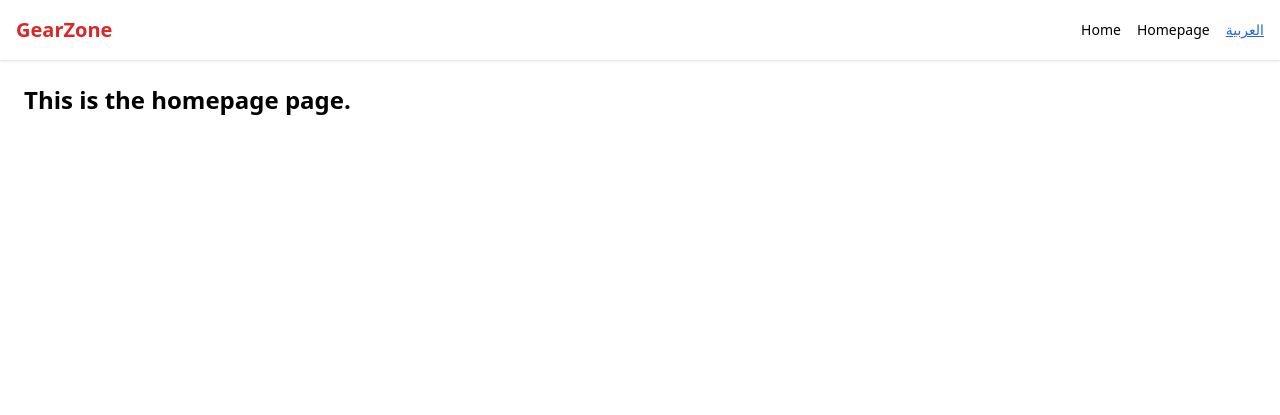
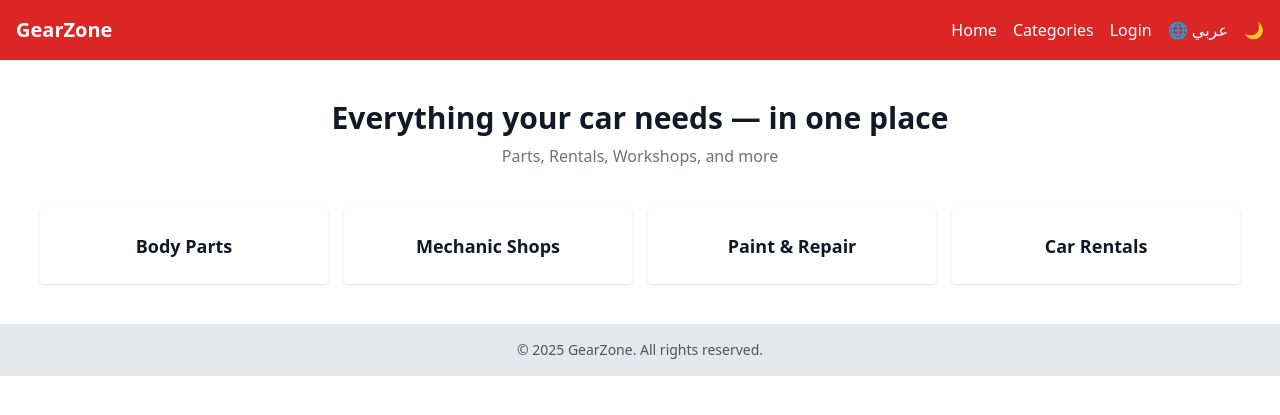
Before and after one commit to AtefOmar998/gearzone-flask, a Flask app: page /?lang=en&theme=light in a window 1280 px wide. Shown: the top 415 px of the page. Run offline with Flask 3, Linux system fonts and the light colour scheme; some libraries are stand-ins or nearby versions.

Commit message:
Added homepage with language and theme support

```diff
--- a/app.py
+++ b/app.py
@@ -3,7 +3,7 @@ from flask import Flask, render_template, request
 app = Flask(__name__)
 
 @app.route('/')
-def homepage():
+def home():
     lang = request.args.get('lang', 'en')
     theme = request.args.get('theme', 'light')
     return render_template('index.html', lang=lang, theme=theme)
--- a/templates/index.html
+++ b/templates/index.html
@@ -1,23 +1,56 @@
 <!DOCTYPE html>
 <html lang="{{ lang }}" dir="{{ 'rtl' if lang == 'ar' else 'ltr' }}">
 <head>
-  <meta charset="UTF-8" />
-  <title>GearZone - homepage</title>
-  <script src="https://cdn.tailwindcss.com"></script>
+    <meta charset="UTF-8" />
+    <title>GearZone - Home</title>
+    <script src="https://cdn.tailwindcss.com"></script>
 </head>
-<body class="{{ 'bg-white text-black' if theme == 'light' else 'bg-gray-900 text-white' }} font-sans">
-  <nav class="shadow p-4 flex justify-between items-center {{ 'bg-white' if theme == 'light' else 'bg-gray-800' }}">
-    <h1 class="text-xl font-bold text-red-600">GearZone</h1>
-    <ul class="flex gap-4 text-sm">
-      <li><a href="/?lang={{ lang }}&theme={{ theme }}">{{ 'Home' if lang == 'en' else 'الرئيسية' }}</a></li>
-      <li><a href="/homepage?lang={{ lang }}&theme={{ theme }}">{{ 'Homepage' if lang == 'en' else 'homepage' }}</a></li>
-      <li><a href="/?lang={{ 'ar' if lang == 'en' else 'en' }}&theme={{ theme }}" class="text-blue-600 underline">
-        {{ 'العربية' if lang == 'en' else 'English' }}
-      </a></li>
-    </ul>
-  </nav>
-  <section class="p-6">
-    <h2 class="text-2xl font-bold">{{ 'This is the homepage page.' if lang == 'en' else 'هذه صفحة homepage' }}</h2>
-  </section>
+<body class="{{ 'dark' if theme == 'dark' else 'bg-white text-gray-900' }} transition duration-300">
+    <nav class="bg-red-600 p-4 flex justify-between items-center text-white">
+        <h1 class="text-xl font-bold">GearZone</h1>
+        <ul class="flex gap-4">
+            <li><a href="?lang={{ lang }}&theme={{ theme }}">Home</a></li>
+            <li><a href="#">Categories</a></li>
+            <li><a href="#">Login</a></li>
+            <li><a href="?lang={{ 'ar' if lang == 'en' else 'en' }}&theme={{ theme }}">🌐 {{ 'عربي' if lang == 'en' else 'English' }}</a></li>
+            <li><a href="?lang={{ lang }}&theme={{ 'dark' if theme == 'light' else 'light' }}">{{ '🌙' if theme == 'light' else '☀️' }}</a></li>
+        </ul>
+    </nav>
+
+    <header class="text-center py-10">
+        <h2 class="text-3xl font-bold mb-2">
+            {% if lang == 'en' %}
+                Everything your car needs — in one place
+            {% else %}
+                كل ما تحتاجه سيارتك — في مكان واحد
+            {% endif %}
+        </h2>
+        <p class="text-gray-500 dark:text-gray-300">
+            {% if lang == 'en' %}
+                Parts, Rentals, Workshops, and more
+            {% else %}
+                قطع غيار، تأجير، ورش، والمزيد
+            {% endif %}
+        </p>
+    </header>
+
+    <main class="grid grid-cols-1 md:grid-cols-2 lg:grid-cols-4 gap-4 px-10 pb-10">
+        <div class="bg-white dark:bg-gray-800 p-6 rounded shadow text-center">
+            <h3 class="font-bold text-lg">{{ 'Body Parts' if lang == 'en' else 'قطع غيار' }}</h3>
+        </div>
+        <div class="bg-white dark:bg-gray-800 p-6 rounded shadow text-center">
+            <h3 class="font-bold text-lg">{{ 'Mechanic Shops' if lang == 'en' else 'ورش ميكانيك' }}</h3>
+        </div>
+        <div class="bg-white dark:bg-gray-800 p-6 rounded shadow text-center">
+            <h3 class="font-bold text-lg">{{ 'Paint & Repair' if lang == 'en' else 'دهان وسمكرة' }}</h3>
+        </div>
+        <div class="bg-white dark:bg-gray-800 p-6 rounded shadow text-center">
+            <h3 class="font-bold text-lg">{{ 'Car Rentals' if lang == 'en' else 'تأجير سيارات' }}</h3>
+        </div>
+    </main>
+
+    <footer class="bg-gray-200 dark:bg-gray-800 text-center py-4 text-sm text-gray-600 dark:text-gray-300">
+        &copy; 2025 GearZone. All rights reserved.
+    </footer>
 </body>
 </html>
```
Also changed, not shown: templates/home.html (added, +59 -0 lines).
